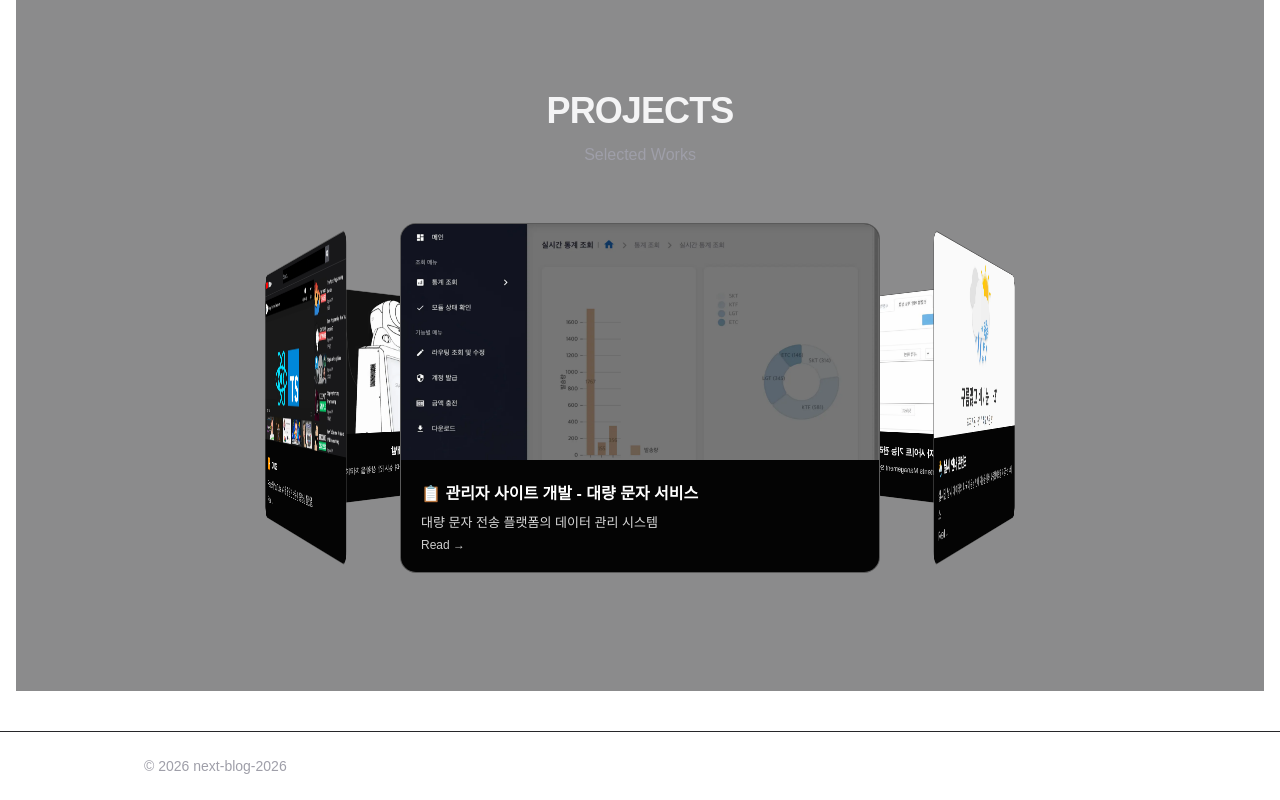
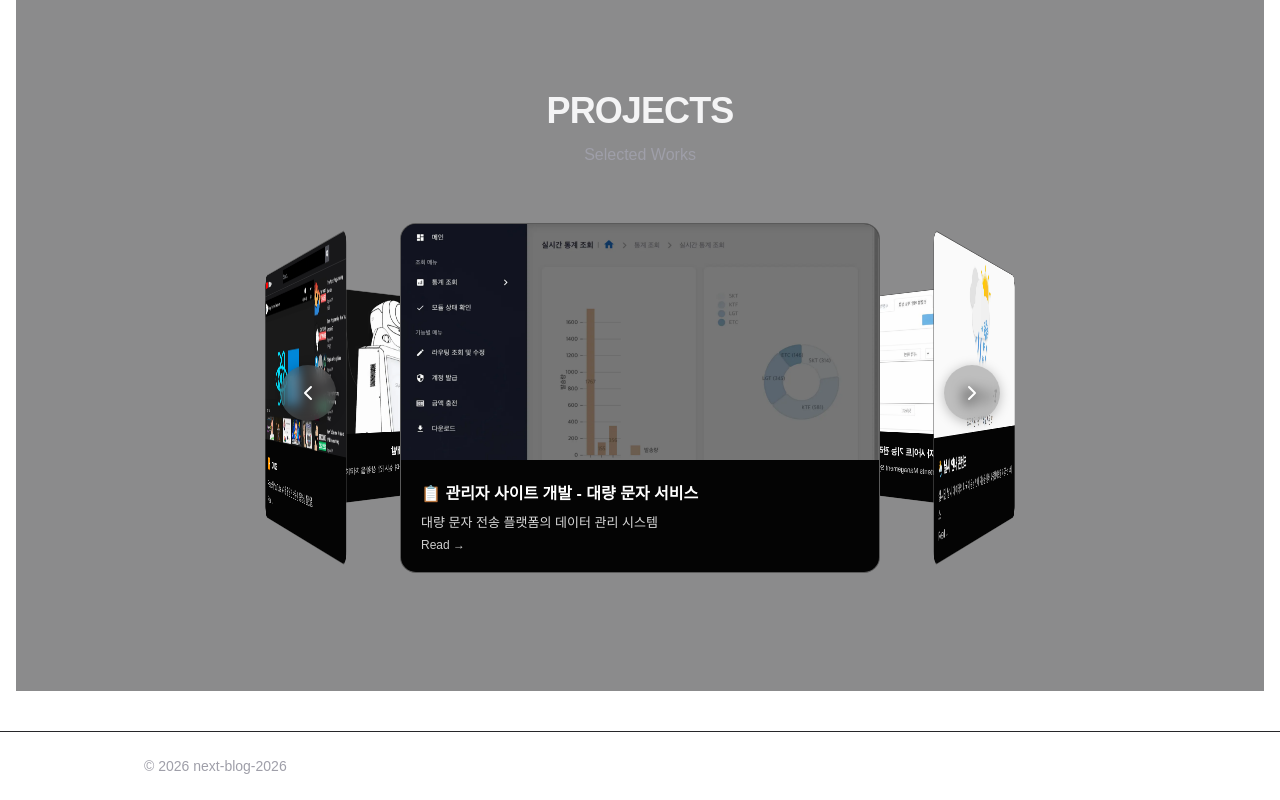
Before and after one commit to bbyik-k/portfolio-nextjs-2026, a Next.js app: page / in a window 1280 px wide. Shown: the part 2375-3175 px from the top of the page. Built offline with nearby package versions, Linux system fonts and the light colour scheme.

Commit message:
feat(carousel): 좌우 화살표 네비게이션 버튼 추가

```diff
--- a/app/components/home/ProjectCarousel/ProjectCarousel.css
+++ b/app/components/home/ProjectCarousel/ProjectCarousel.css
@@ -38,6 +38,48 @@
   background: rgb(64, 76, 255);
   background: linear-gradient(128deg, rgba(64, 76, 255, 1) 0%, rgba(174, 63, 255, 1) 100%);
 } */
+
+.carousel-with-arrows {
+  position: relative;
+  display: flex;
+  justify-content: center;
+  padding: 0 26px; /* 좌우 화살표가 캐러셀 밖에 오도록 여백 */
+}
+
+.carousel-arrow {
+  position: absolute;
+  top: 50%;
+  transform: translateY(-50%);
+  z-index: 10;
+  width: 56px;
+  height: 56px;
+  border-radius: 50%;
+  border: none;
+  display: flex;
+  align-items: center;
+  justify-content: center;
+  cursor: pointer;
+  color: #fff;
+  background: rgba(100, 100, 100, 0.4);
+  backdrop-filter: blur(6px);
+  transition: background 0.2s ease, color 0.2s ease, transform 0.2s ease, box-shadow 0.2s ease;
+  box-shadow: 0 2px 12px rgba(0, 0, 0, 0.25);
+}
+.carousel-arrow:hover {
+  background: rgba(27, 27, 27, 0.6);
+  color: #fff;
+  transform: translateY(-50%) scale(1.1);
+  box-shadow: 0 4px 20px rgba(0, 0, 0, 0.3);
+}
+.carousel-arrow:active {
+  transform: translateY(-50%) scale(0.96);
+}
+.carousel-arrow--left {
+  left: 24px;
+}
+.carousel-arrow--right {
+  right: 24px;
+}
 
 .wrapper {
   display: flex;
--- a/app/components/home/ProjectCarousel/ProjectCarousel.tsx
+++ b/app/components/home/ProjectCarousel/ProjectCarousel.tsx
@@ -24,10 +24,49 @@ const carousel: KeenSliderPlugin = (slider) => {
 
 const SLIDE_STYLES = ['number-slide1', 'number-slide2', 'number-slide3', 'number-slide4', 'number-slide5', 'number-slide6'] as const;
 
+function ArrowLeft(props: React.SVGProps<SVGSVGElement>) {
+  return (
+    <svg
+      xmlns='http://www.w3.org/2000/svg'
+      width='24'
+      height='24'
+      viewBox='0 0 24 24'
+      fill='none'
+      stroke='currentColor'
+      strokeWidth='2'
+      strokeLinecap='round'
+      strokeLinejoin='round'
+      aria-hidden
+      {...props}
+    >
+      <path d='M15 18l-6-6 6-6' />
+    </svg>
+  );
+}
+function ArrowRight(props: React.SVGProps<SVGSVGElement>) {
+  return (
+    <svg
+      xmlns='http://www.w3.org/2000/svg'
+      width='24'
+      height='24'
+      viewBox='0 0 24 24'
+      fill='none'
+      stroke='currentColor'
+      strokeWidth='2'
+      strokeLinecap='round'
+      strokeLinejoin='round'
+      aria-hidden
+      {...props}
+    >
+      <path d='M9 18l6-6-6-6' />
+    </svg>
+  );
+}
+
 type Props = { posts: Post[] };
 
 export default function ProjectCarousel({ posts }: Props) {
-  const [sliderRef] = useKeenSlider<HTMLDivElement>(
+  const [sliderRef, sliderApi] = useKeenSlider<HTMLDivElement>(
     {
       loop: true,
       selector: '.carousel__cell',
@@ -42,12 +81,17 @@ export default function ProjectCarousel({ posts }: Props) {
   return (
     <section className='w-full bg-zinc-900/50 backdrop-blur-sm py-24 md:py-32'>
       <div className='mx-auto w-full max-w-7xl px-6 md:px-8'>
-        {/* 섹션 헤더 */}
         <header className='mb-10 md:mb-14 text-center'>
-          {/* <p className='text-xs tracking-[0.35em] text-zinc-400'>PROJECTS</p> */}
           <h2 className='mt-3 text-3xl font-bold tracking-tight text-zinc-100 md:text-4xl'>PROJECTS</h2>
           <p className='mt-3 text-zinc-400'>Selected Works</p>
         </header>
+        <div className='carousel-with-arrows mx-auto md:max-w-3xl'>
+          <button type='button' className='carousel-arrow carousel-arrow--left' onClick={() => sliderApi.current?.prev()} aria-label='이전 프로젝트'>
+            <ArrowLeft />
+          </button>
+          <button type='button' className='carousel-arrow carousel-arrow--right' onClick={() => sliderApi.current?.next()} aria-label='다음 프로젝트'>
+            <ArrowRight />
+          </button>
           <div className='wrapper'>
             <div className='scene'>
               <div className='carousel keen-slider' ref={sliderRef}>
@@ -60,7 +104,6 @@ export default function ProjectCarousel({ posts }: Props) {
                       <div className='carousel__post-body'>
                         <p className='carousel__post-meta'>
                           <time dateTime={post.date}>{post.date}</time>
-                        {/* {post.readingTime ? ` · ${post.readingTime}` : ''} */}
                         </p>
                         <h3 className='carousel__post-title'>{post.title}</h3>
                         <p className='carousel__post-excerpt'>{post.summary}</p>
@@ -73,6 +116,7 @@ export default function ProjectCarousel({ posts }: Props) {
             </div>
           </div>
         </div>
+      </div>
     </section>
   );
 }
```
Lines whose indentation alone changed are shown as unchanged.
